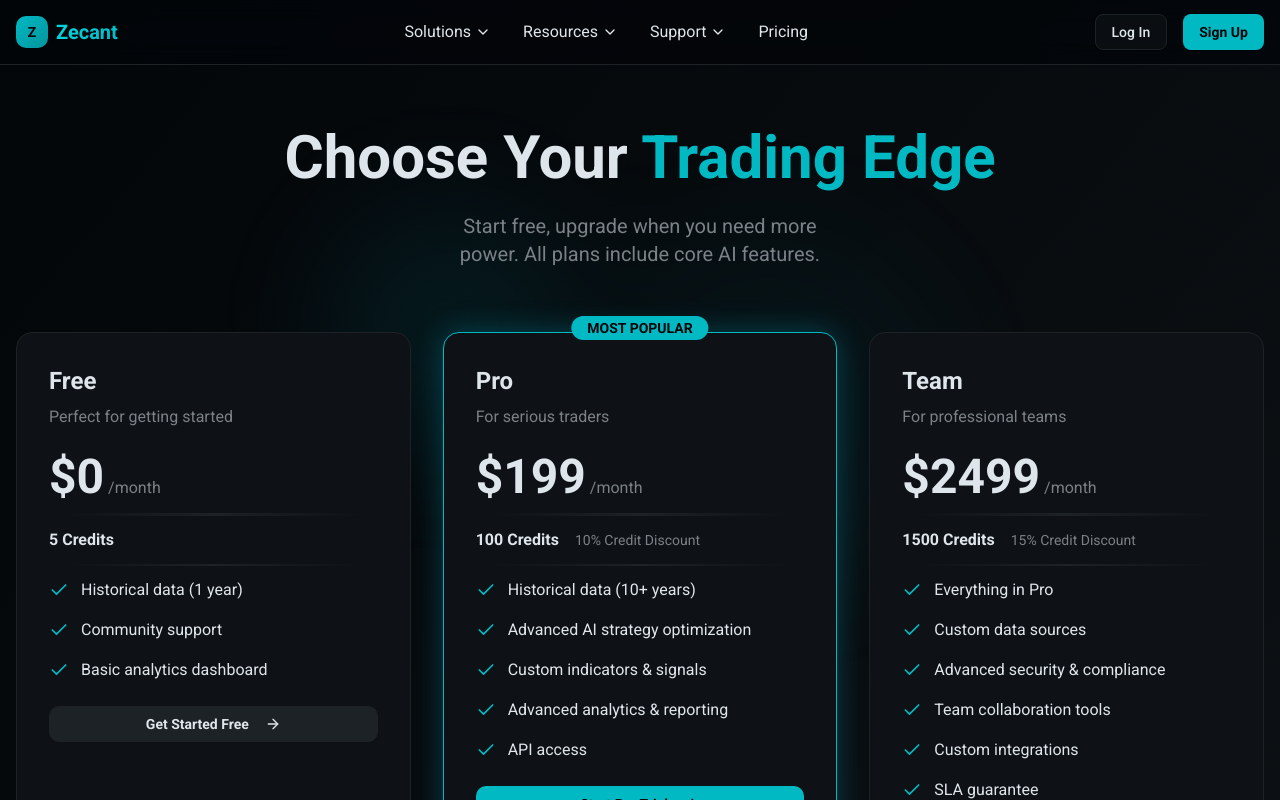
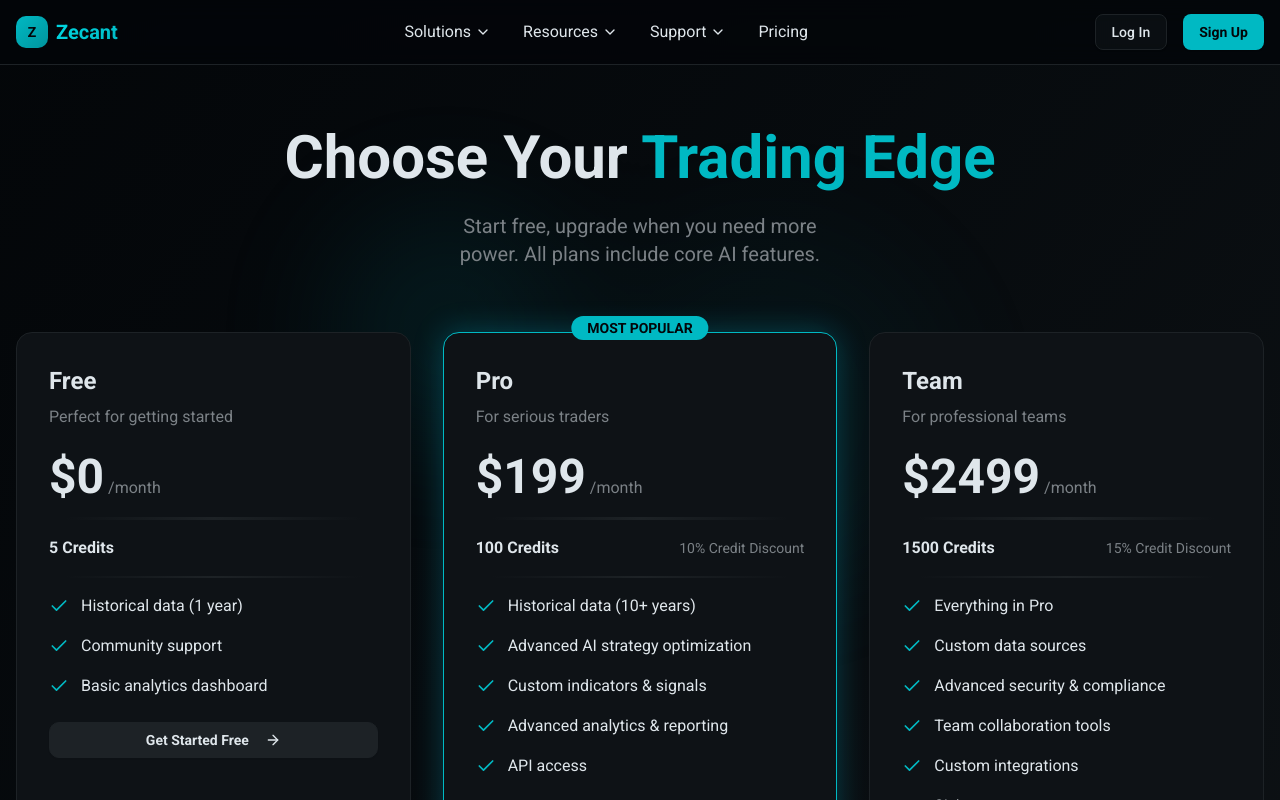
Before and after one commit to Chris2Rich/zecant-web, a Next.js app: page /pricing in a window 1280 px wide. Shown: the top 800 px of the page. Built offline with nearby package versions, Linux system fonts and the light colour scheme.

Commit message:
Update page.tsx

```diff
--- a/app/pricing/page.tsx
+++ b/app/pricing/page.tsx
@@ -121,26 +121,26 @@ export default function PricingPage() {
                   </div>
 
                   {/* Price */}
-                  <div className="mb-3">
+                  <div className="mb-4">
                     <div className="flex items-baseline gap-1">
                       <span className="text-5xl font-bold">${tier.price}</span>
                       {tier.period && <span className="text-muted-foreground">{tier.period}</span>}
                     </div>
                   </div>
 
-                  <div className="container mx-auto mb-3 px-4">
+                  <div className="container mx-auto mb-4 px-4">
                     <div className="h-[2.5px] bg-gradient-to-r from-transparent via-border to-transparent"></div>
                   </div>
 
                   {/* Credits */}
-                  <div className="mb-3">
-                    <div className="flex items-baseline gap-4">
+                  <div className="mb-4">
+                    <div className="flex items-baseline">
                       <span className="font-bold">{tier.credits} Credits</span>
-                      {tier.discount && <span className="text-muted-foreground text-sm">{tier.discount}% Credit Discount</span>}
+                      {tier.discount && <span className="text-muted-foreground text-sm ml-auto">{tier.discount}% Credit Discount</span>}
                     </div>
                   </div>
 
-                  <div className="container mx-auto mb-3 px-4">
+                  <div className="container mx-auto mb-4 px-4">
                     <div className="h-[2.5px] bg-gradient-to-r from-transparent via-border to-transparent"></div>
                   </div>
 
@@ -157,7 +157,7 @@ export default function PricingPage() {
                   {/* CTA  */}
                   <Button
                     className={`
-                      w-full py-3 px-6 rounded-lg font-semibold
+                      w-full mt-auto py-3 px-6 rounded-lg font-semibold
                       transition-all duration-300 cursor-pointer group
                       ${
                         tier.highlighted
```
